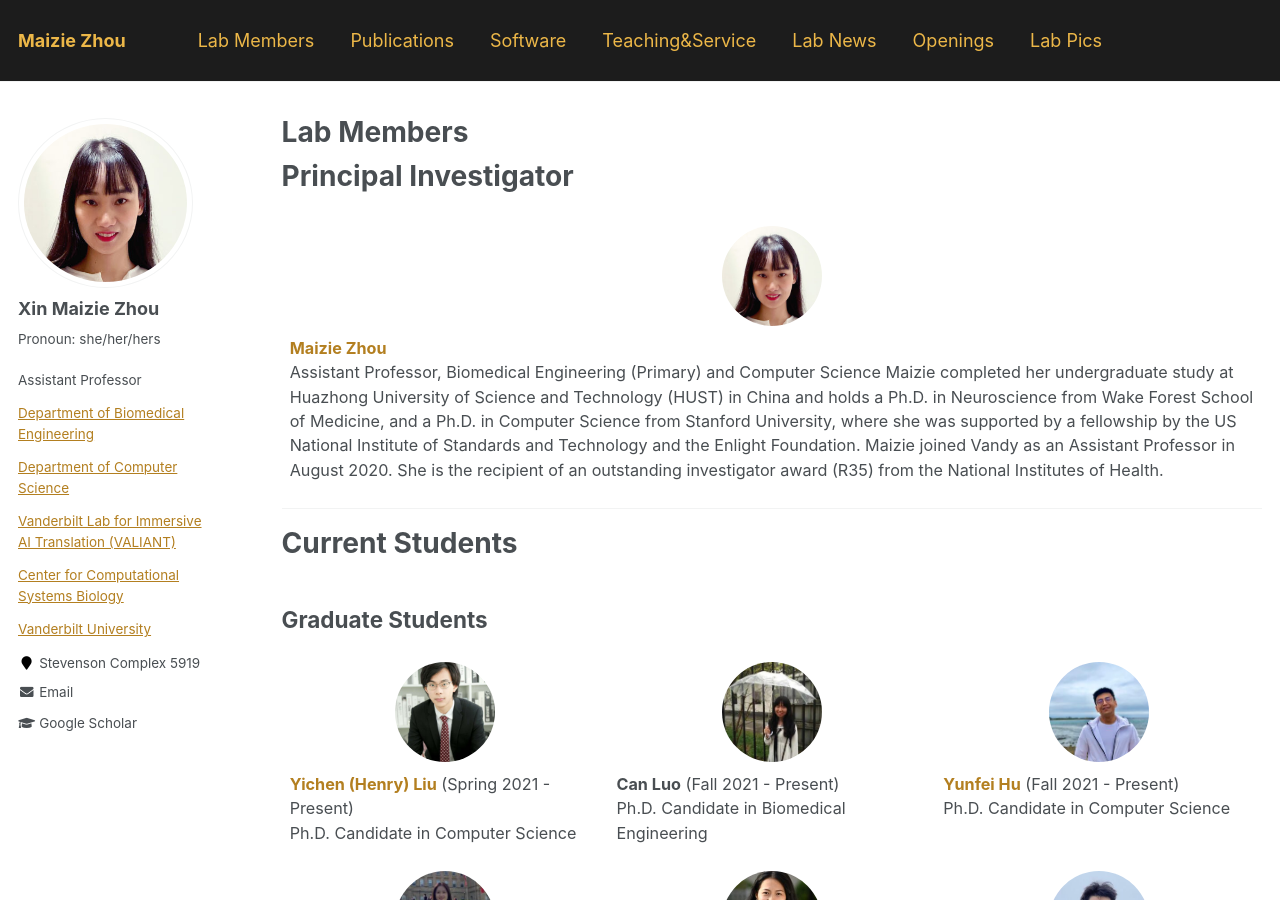
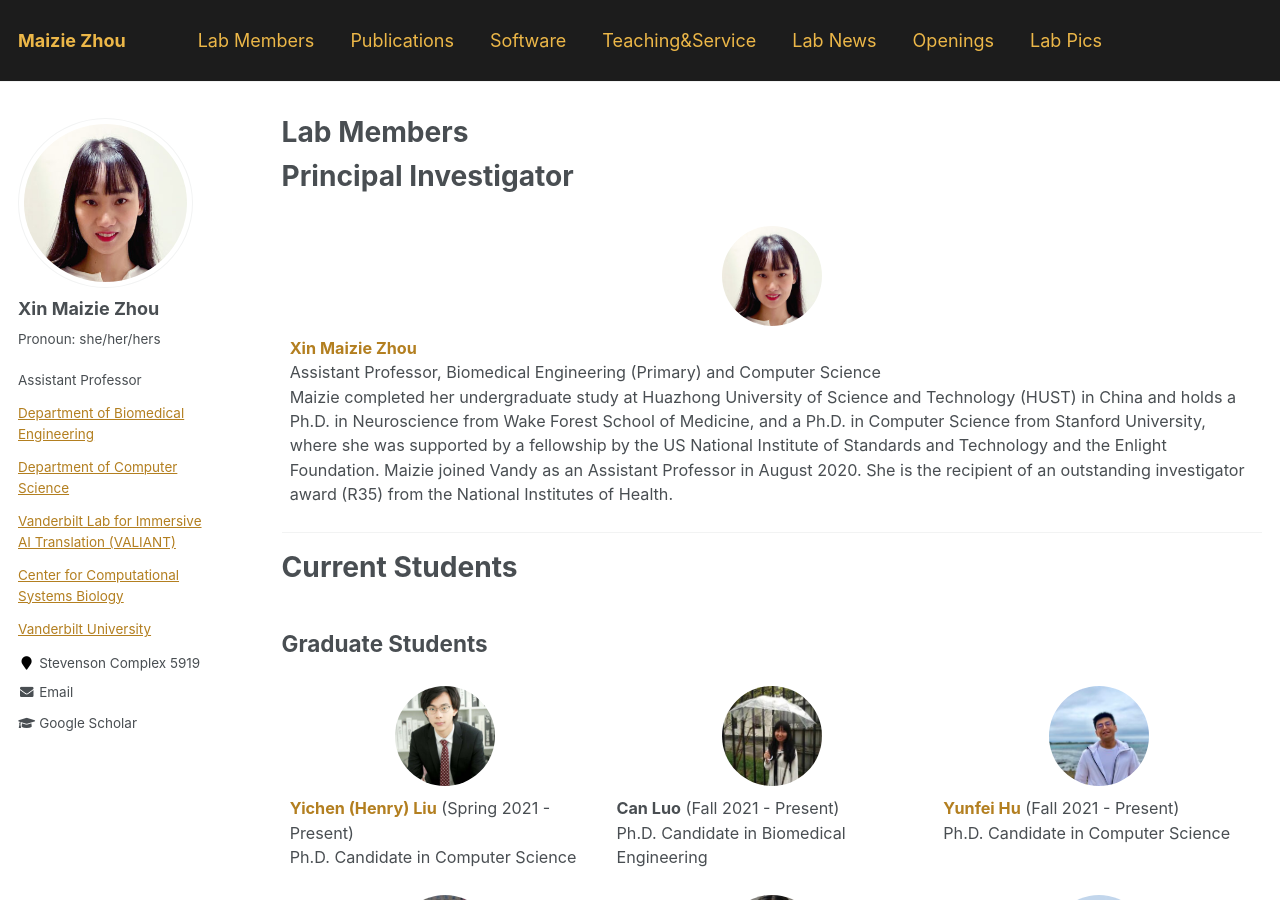
Before and after one commit to maiziezhoulab/Maiziezhoulab.github.io, a Jekyll site: the page built from _pages/LabMembers.md, in a window 1280 px wide and 900 px high. Built offline with Jekyll 4.4.1, drawn with Linux system fonts in a browser that asks for light colours.

Commit message:
Update LabMembers.md

```diff
--- a/_pages/LabMembers.md
+++ b/_pages/LabMembers.md
@@ -12,8 +12,8 @@ author_profile: true
         <div style="text-align: center">
             <img src="/images/maizie_profile.jpg" class="student-profile-pic">
         </div>
-        <b><a href="https://maiziezhoulab.github.io/" target="_blank">Maizie Zhou</a></b>  <br>
-        Assistant Professor, Biomedical Engineering (Primary) and Computer Science
+        <b><a href="https://maiziezhoulab.github.io/" target="_blank">Xin Maizie Zhou</a></b>  <br>
+        Assistant Professor, Biomedical Engineering (Primary) and Computer Science <br>
         Maizie completed her undergraduate study at Huazhong University of Science and Technology (HUST) in China and holds a Ph.D. in Neuroscience from Wake Forest School of Medicine, and a Ph.D. in Computer Science from Stanford University, where she was supported by a fellowship by the US National Institute of Standards and Technology and the Enlight Foundation. Maizie joined Vandy as an Assistant Professor in August 2020. She is the recipient of an outstanding investigator award (R35) from the National Institutes of Health.
     </td>
  </tr>
```
